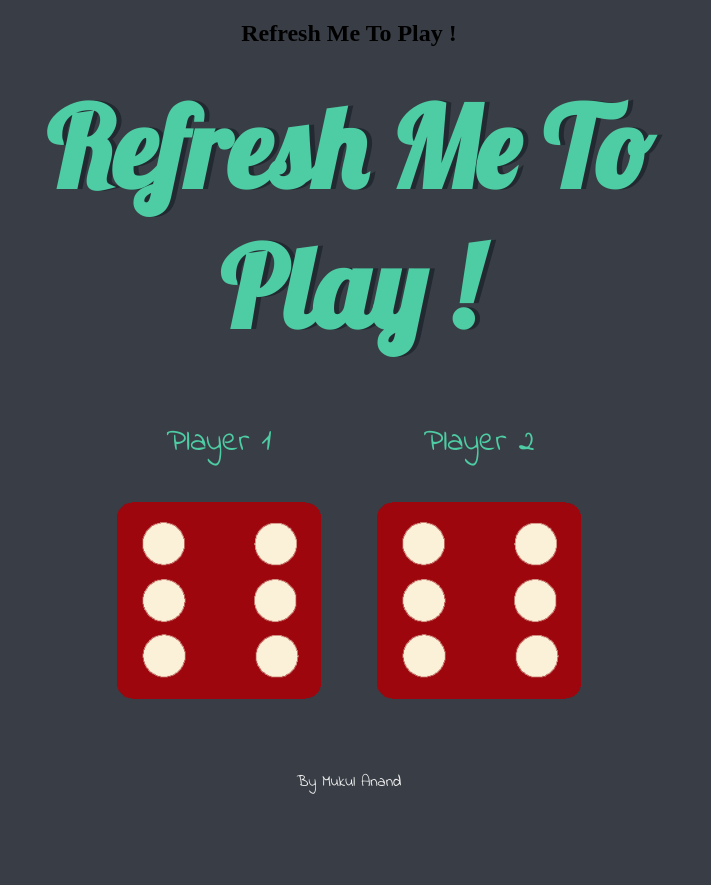
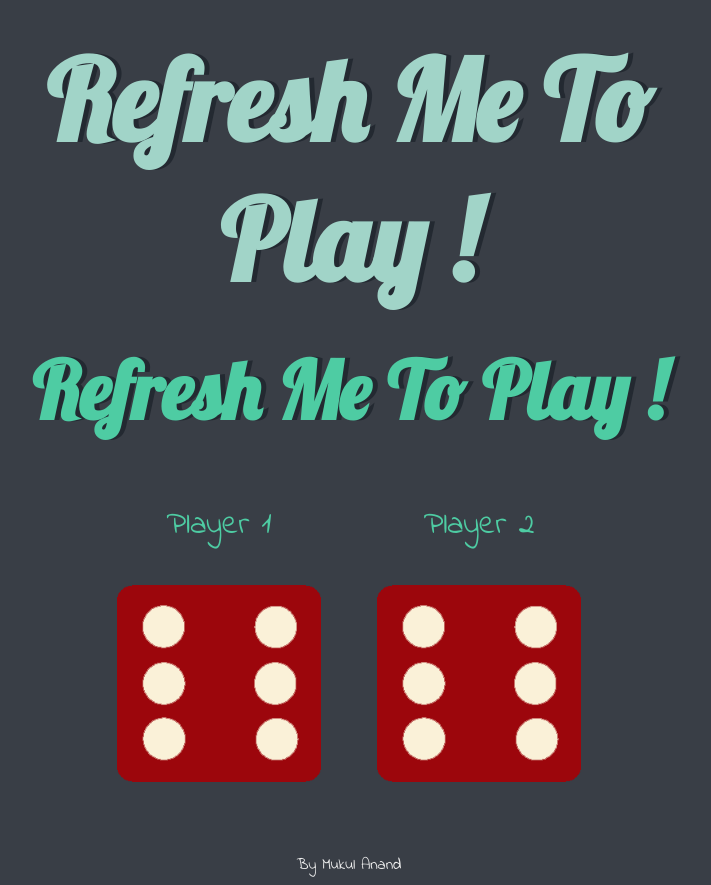
Before and after one commit to mukulanand131/Dice-Game, a plain HTML site: page index.html in a window 1280 px wide. Shown: the whole page, without its empty margins (291-1002 px from the left). Before the commit the page ends 802 px from the top, so only its background shows below. Drawn offline with Linux system fonts and the light colour scheme.

Commit message:
Update styles.css

```diff
--- a/styles.css
+++ b/styles.css
@@ -14,14 +14,23 @@ body {
   background-color: #393E46;
 }
 
+h2 {
+  margin: 30px;
+  font-family: 'Lobster', cursive;
+  text-shadow: 5px 0 #232931;
+  font-size: 7rem;
+  color: #a1d4c8;
+}
+
 h1 {
   margin: 30px;
   font-family: 'Lobster', cursive;
   text-shadow: 5px 0 #232931;
-  font-size: 7rem;
+  font-size: 5rem;
   color: #4ECCA3;
+}
 
-}
+
 
 p {
   font-size: 2rem;
```
